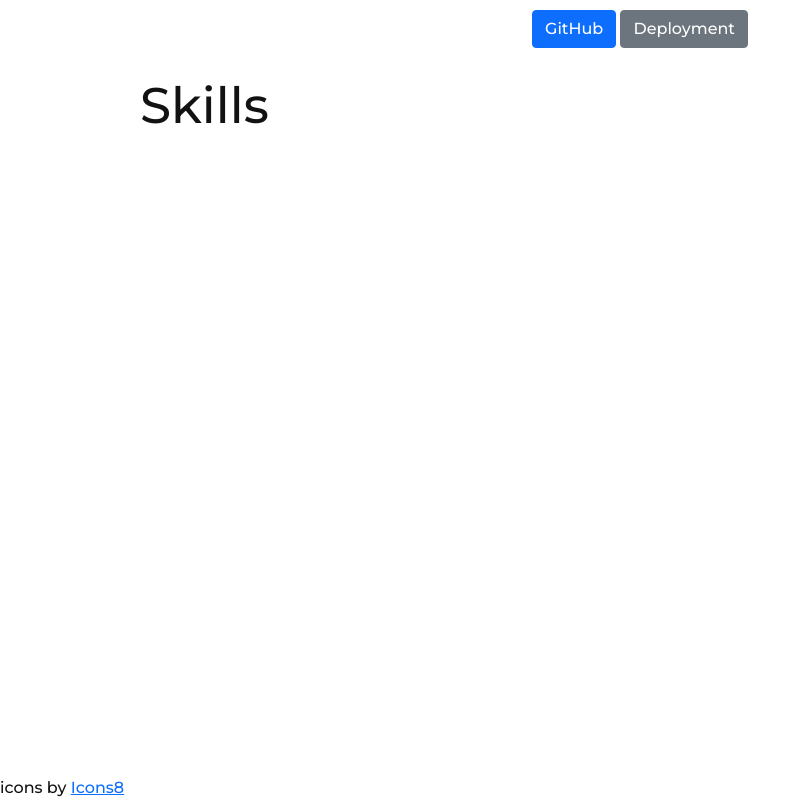
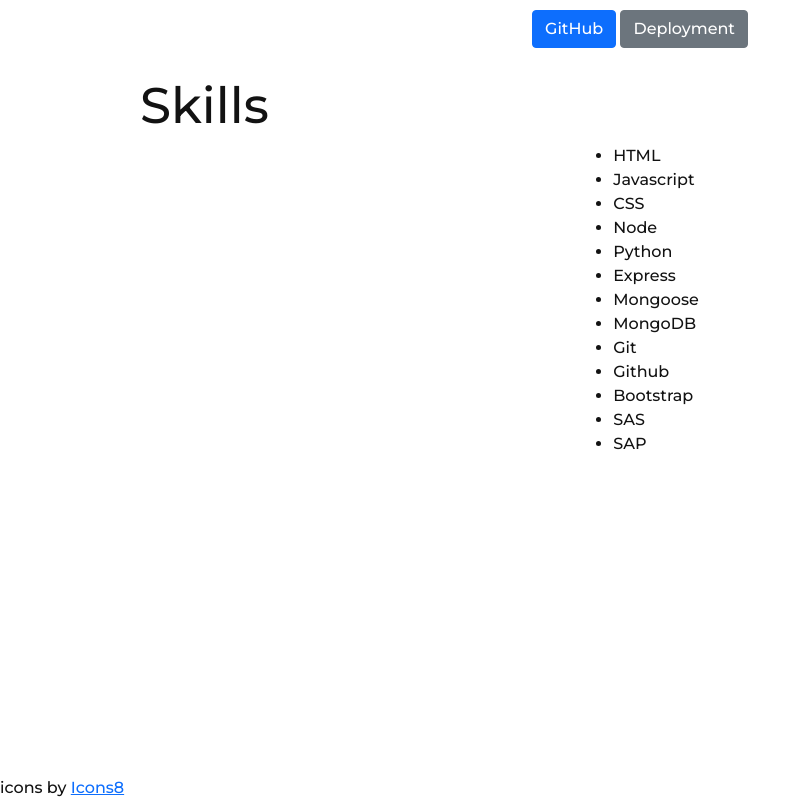
Before and after one commit to ntharden/my-portfolio, a plain HTML site: page index.html in a window 1280 px wide. Shown: the part 2424-3224 px from the top of the page, without its empty margins (0-810 px from the left). Drawn offline with nearby package versions, Linux system fonts and the light colour scheme.

Commit message:
adds ul for skills as a placeholder until I add logos

```diff
--- a/index.html
+++ b/index.html
@@ -68,7 +68,23 @@
     <div class="skills-title">
       <h2 class="skills-heading">Skills</h2>
     </div>
-    <div class="icons-list d-flex justify-content-evenly align-items-center"></div>
+    <div class="icons-list d-flex justify-content-evenly align-items-center">
+      <ul>
+        <li>HTML</li>
+        <li>Javascript</li>
+        <li>CSS</li>
+        <li>Node</li>
+        <li>Python</li>
+        <li>Express</li>
+        <li>Mongoose</li>
+        <li>MongoDB</li>
+        <li>Git</li>
+        <li>Github</li>
+        <li>Bootstrap</li>
+        <li>SAS</li>
+        <li>SAP</li>
+      </ul>
+    </div>
   </section>
   <a target="_blank" href="https://icons8.com/icon/NTCUeTIie8CC/linkedin"></a> icons by <a target="_blank" href="https://icons8.com">Icons8</a>
 </div>
```
